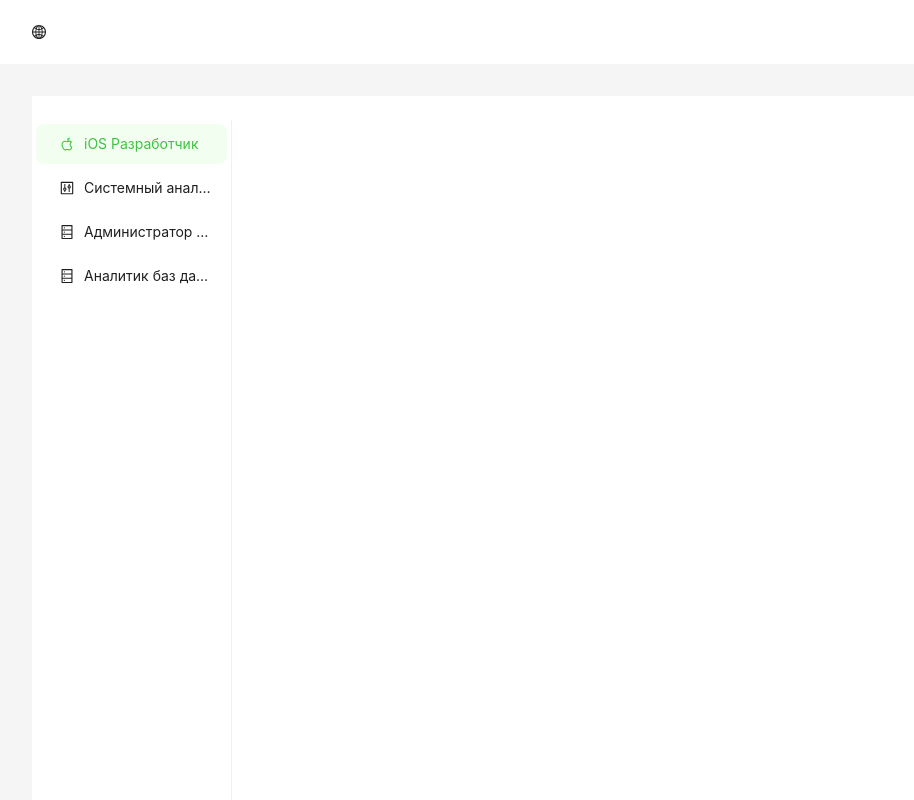
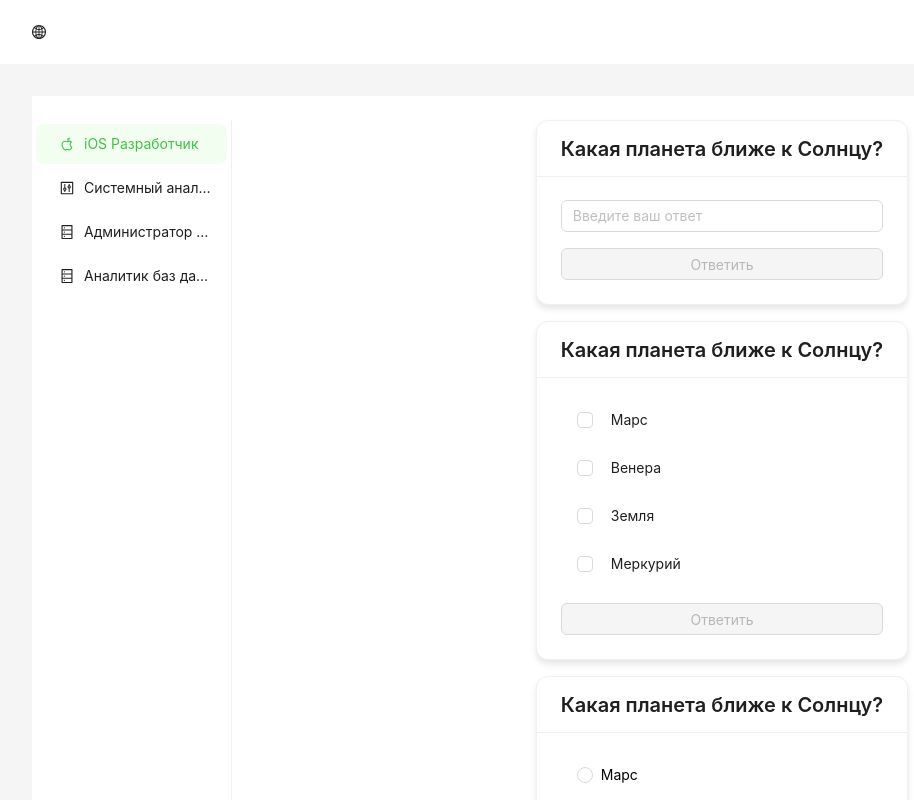
Before and after one commit to S1lveRain/center-invst-hack-front, a React (Create React App) app: page /quiz/1 in a window 1280 px wide. Shown: the top 800 px of the page, without its empty margins (18-932 px from the left). Built offline with nearby package versions, Linux system fonts and the light colour scheme.

Commit message:
VacancyQuiz

```diff
--- a/src/App.tsx
+++ b/src/App.tsx
@@ -6,8 +6,10 @@ import { Breadcrumb, Layout, Menu, theme } from "antd";
 import {Link, Route, Routes} from "react-router-dom";
 import {TestPage} from "./pages/TestPage/TestPage";
 import {data, vacancyList} from "./app/dataExample";
-import {VacancyWindow} from "./components/VacancyWindow/VacancyWindow";
-import { SelectVacancy } from "./components/SelectVacancy/SelectVacancy";
+
+import { SelectVacancy } from "./pages/SelectVacancy/SelectVacancy";
+import { VacancyWindow } from "./pages/VacancyWindow/VacancyWindow";
+import { VacancyQuiz } from "./pages/VacancyQuiz/VacancyQuiz";
 
 const { Header, Content, Footer, Sider } = Layout;
 
@@ -40,6 +42,7 @@ const App: React.FC = () => {
                   <Route path="/" element={<TestPage />}/>
                   <Route path="/vacancy/:id" element={<VacancyWindow data={data} />}/>
                   <Route path="/selectVacancy" element = {<SelectVacancy />}/>
+                  <Route path="/quiz/:id" element = {<VacancyQuiz/>}/>
               </Routes>
           </Content>
         </Layout>
--- a/src/app/dataExample.ts
+++ b/src/app/dataExample.ts
@@ -1,5 +1,6 @@
 import { DollarCircleFilled, AppleOutlined, ControlOutlined, DatabaseOutlined } from "@ant-design/icons";
-import { VacancyT } from "../components/SelectVacancy/SelectVacancy";
+import { VacancyT } from "../pages/SelectVacancy/SelectVacancy";
+import { Option } from "../components/QuizQuestion/QuizQuestion";
 
 export const data= [
     {
@@ -75,11 +76,77 @@ export const data= [
 
 export const vacancyList: VacancyT[] = [
     {
+        id: 1,
         description: '10 вопросов',
         title: 'Макака'
     },
     {
+        id: 2,
         description: '20 вопросов',
         title: 'Обезьян'
     }
 ]
+
+
+const question = "Какая планета ближе к Солнцу?";
+const options = [
+    {id: "1", text: "Марс"},
+    {id: "2", text: "Венера"},
+    {id: "3", text: "Земля"},
+    {id: "4", text: "Меркурий"},
+];
+const correctAnswers = ["1", "3"];
+const correctAnswer = "4";
+
+type quizOptionT = {
+    id: string,
+    text: string,
+}
+type quizOptionsT = Option[]
+
+interface quizDataI {
+    type: 'open' | 'multiple' | 'standart',
+    quetion: string,
+    options: quizOptionsT,
+    correctAnswer: string | string[]
+}
+
+export const quizData = [
+    {
+        type: "open",
+        question: question,
+        options: options,
+        correctAnswer: correctAnswer,
+
+    },
+    {
+        type: 'multiple',
+        question: question,
+        options: options,
+        correctAnswer: correctAnswers,
+
+    },
+    {
+        type: 'standart',
+        question: question,
+        options: options,
+        correctAnswer: correctAnswer,
+
+    },
+    {
+        type: 'multiple',
+        question: question,
+        options: options,
+        correctAnswer: correctAnswers,
+
+    },
+    {
+        type: 'open',
+        question: question,
+        options: options,
+        correctAnswer: correctAnswers,
+
+    },
+
+
+]
--- a/src/components/QuizQuestion/QuizQuestion.tsx
+++ b/src/components/QuizQuestion/QuizQuestion.tsx
@@ -4,7 +4,7 @@ import styles from "./QuizQuestion.module.css";
 
 const { Title } = Typography;
 const { useToken } = theme;
-interface Option {
+export interface Option {
   id: string;
   text: string;
 }
--- a/src/components/SelectVacancy/SelectVacancy.tsx
+++ b/src/pages/SelectVacancy/SelectVacancy.tsx
@@ -1,12 +1,14 @@
 import React from 'react';
 import { Card, Row } from "antd";
-import { Widget } from "../Widget/Widget";
+import { Widget } from "../../components/Widget/Widget";
 import { Simulate } from "react-dom/test-utils";
 import styles from './SelectVacancy.module.css'
 import click = Simulate.click;
 import { vacancyList } from '../../app/dataExample';
+import { Link } from 'react-router-dom';
 
 export type VacancyT = {
+    id: number,
     title: string;
     description: string
 }
@@ -24,10 +26,12 @@ export const SelectVacancy: React.FC<SelectVacancyI> = () => {
                 {
                     vacancyList.length && vacancyList.map((vacancy, index) => (
                         <a className={styles.vacancy_container} key={vacancy.title + index}>
-                            <Widget
-                             title={vacancy.description}
-                             value={vacancy.title}
-                            />
+                            <Link to={`/quiz/${vacancy.id}`}>
+                                <Widget
+                                    title={vacancy.description}
+                                    value={vacancy.title}
+                                />
+                            </Link>
                         </a>
                     ))
                 }
--- /dev/null
+++ b/src/pages/VacancyQuiz/VacancyQuiz.module.css
@@ -0,0 +1,15 @@
+.select_vacancy_wrapper{
+    display: flex;
+    flex-direction: column;
+    align-items: center;
+}
+.select_vacancy_title{
+    text-align: center;
+}
+
+.quizList{
+    display: flex;
+    flex-direction: column;
+    gap: 1rem;
+
+}
--- /dev/null
+++ b/src/pages/VacancyQuiz/VacancyQuiz.tsx
@@ -0,0 +1,38 @@
+import React from 'react';
+import { Card, Col, Row } from "antd";
+import { Widget } from "../../components/Widget/Widget";
+import { Simulate } from "react-dom/test-utils";
+import styles from './VacancyQuiz.module.css'
+import click = Simulate.click;
+import { quizData, vacancyList } from '../../app/dataExample';
+import { Link } from 'react-router-dom';
+import OpenQuizQuestion from '../../components/OpenQuizQuestion/OpenQuizQuestion';
+import { MultipleQuizQuestion } from '../../components/MultipleQuizQuestion/MultipleQuizQuestion';
+import QuizQuestion from '../../components/QuizQuestion/QuizQuestion';
+
+
+interface VacancyQuizI {
+    /* vacancyList: VacancyT[], */
+}
+export const VacancyQuiz: React.FC<VacancyQuizI> = () => {
+    return (
+        <div className={styles.select_vacancy_wrapper}>
+            <Col className={styles.quizList}>
+                {
+                   quizData.length && quizData.map((quiz, index) => (
+                        quiz.type === 'open'
+                        ?
+                        <OpenQuizQuestion correctAnswer={quiz.correctAnswer as string} question={quiz.question} onSubmit={()=>{}} />
+                        :
+                        quiz.type === 'multiple'
+                        ?
+                        <MultipleQuizQuestion correctAnswers={quiz.correctAnswer as string[] } options={quiz.options} question={quiz.question} onSubmit={()=>{}} />
+                        :
+                       quiz.type === 'standart' && <QuizQuestion correctAnswer={quiz.correctAnswer as string} options={quiz.options} question={quiz.question} onSubmit={()=>{}}/>
+
+                    ))
+                }
+            </Col>
+        </div>
+    );
+};
--- a/src/components/VacancyWindow/VacancyWindow.tsx
+++ b/src/pages/VacancyWindow/VacancyWindow.tsx
@@ -1,9 +1,10 @@
 import React, {FC, useEffect, useState} from 'react';
 import {Button, Result, Row, theme} from "antd";
-import {Widget} from "../Widget/Widget";
+
 import styles from './VacancyWindow.module.css'
 import {Link, useParams} from "react-router-dom";
 import { ArrowRightOutlined } from '@ant-design/icons';
+import { Widget } from '../../components/Widget/Widget';
 
 interface VacancyWindowI {
     data: {title: string, description: string, link: string, id: string, icon: any, widgets: {title: string, value: string, icon: any, suffix: string}[]}[],
```
Also changed, not shown: src/pages/SelectVacancy/SelectVacancy.module.css (renamed from src/components/SelectVacancy/SelectVacancy.module.css), src/pages/VacancyWindow/VacancyWindow.module.css (renamed from src/components/VacancyWindow/VacancyWindow.module.css).
